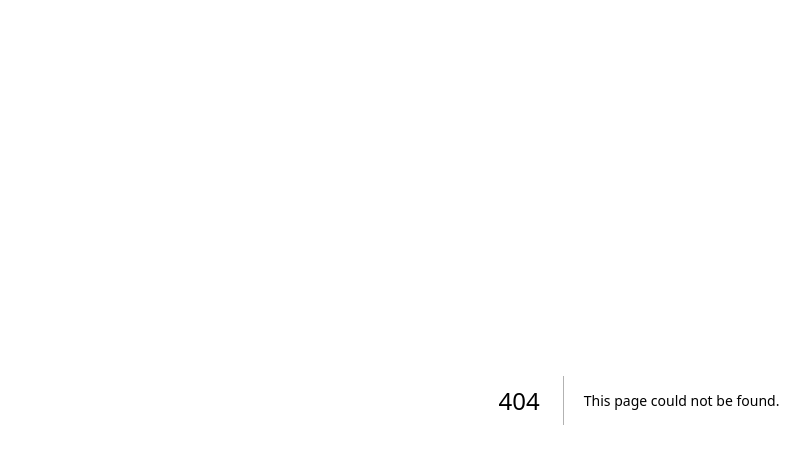
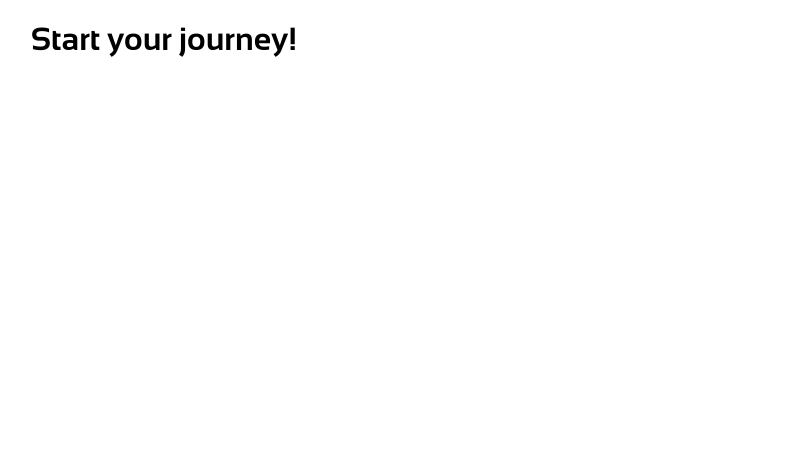
Before and after one commit to nybbe123/h2go, a Next.js app: page /landingPage in a window 1280 px wide. Before the commit this address had no page. Shown: the top 464 px of the page, without its empty margins (1-811 px from the left). Built offline with nearby package versions, Linux system fonts and the light colour scheme.

Commit message:
testing rendering for landingPage

```diff
--- /dev/null
+++ b/pages/landingPage.tsx
@@ -0,0 +1,19 @@
+import type { NextPage } from 'next'
+import Head from 'next/head'
+import styles from '../styles/Home.module.css'
+
+const LandingPage: NextPage = () => {
+  return (
+    <div className={styles.container}>
+      <Head>
+        <title>Landing Page</title>
+      </Head>
+
+      <main>
+        <h1>Start your journey!</h1>
+      </main>
+    </div>
+  )
+}
+
+export default LandingPage
```
